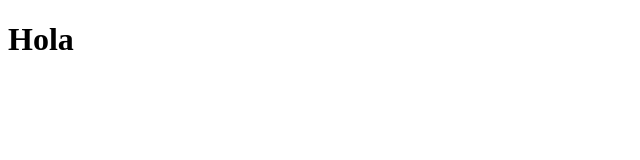
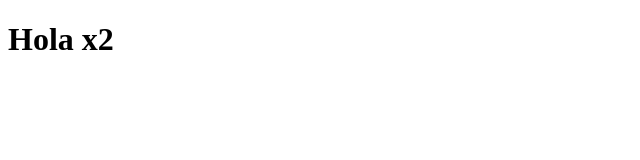
Before and after one commit to molera99/Curso-Git, a plain HTML site: page index.html in a window 1280 px wide. Shown: the full height of the page, 0-640 px from the left. Drawn offline with Linux system fonts and the light colour scheme.

Commit message:
se modifico el h1

```diff
--- a/index.html
+++ b/index.html
@@ -7,6 +7,6 @@
     <title>Titulo Nuevo</title>
 </head>
 <body>
-   <h1>Hola</h1>
+   <h1>Hola x2</h1>
 </body>
 </html>
```
